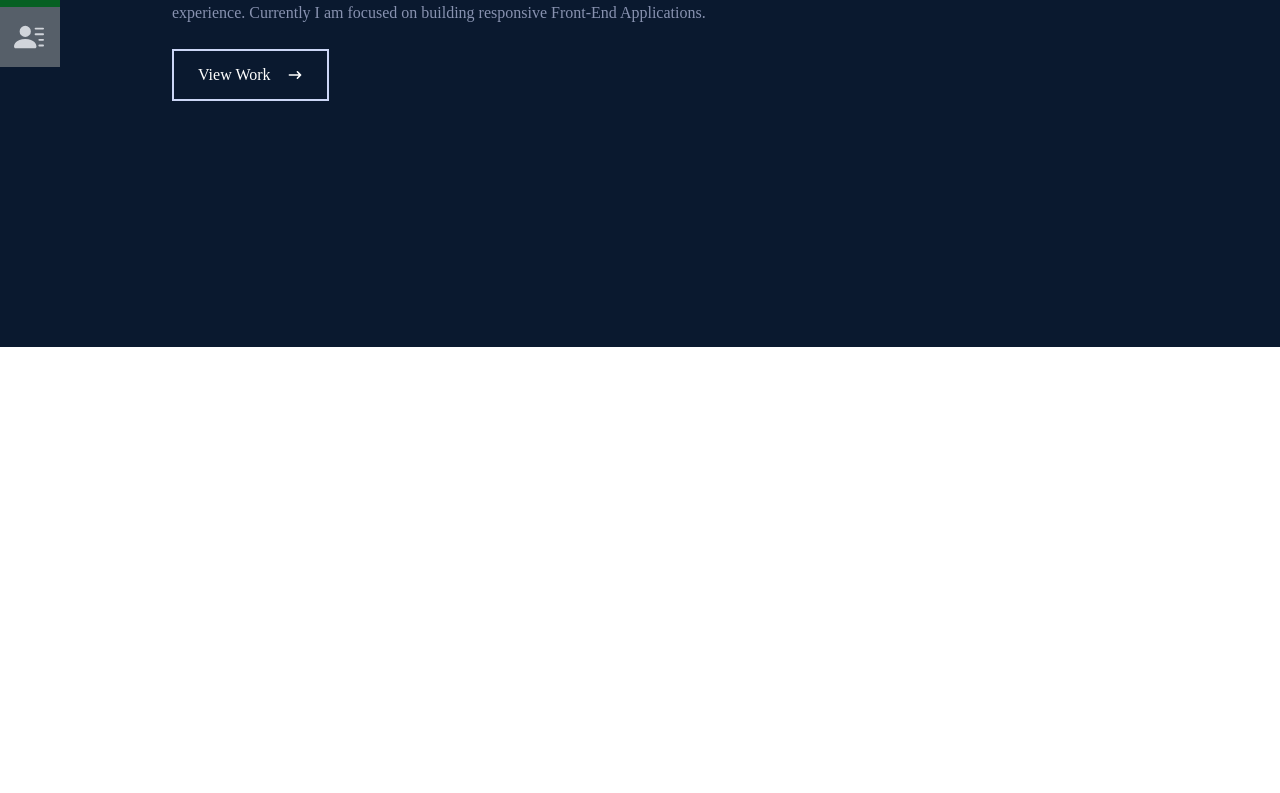
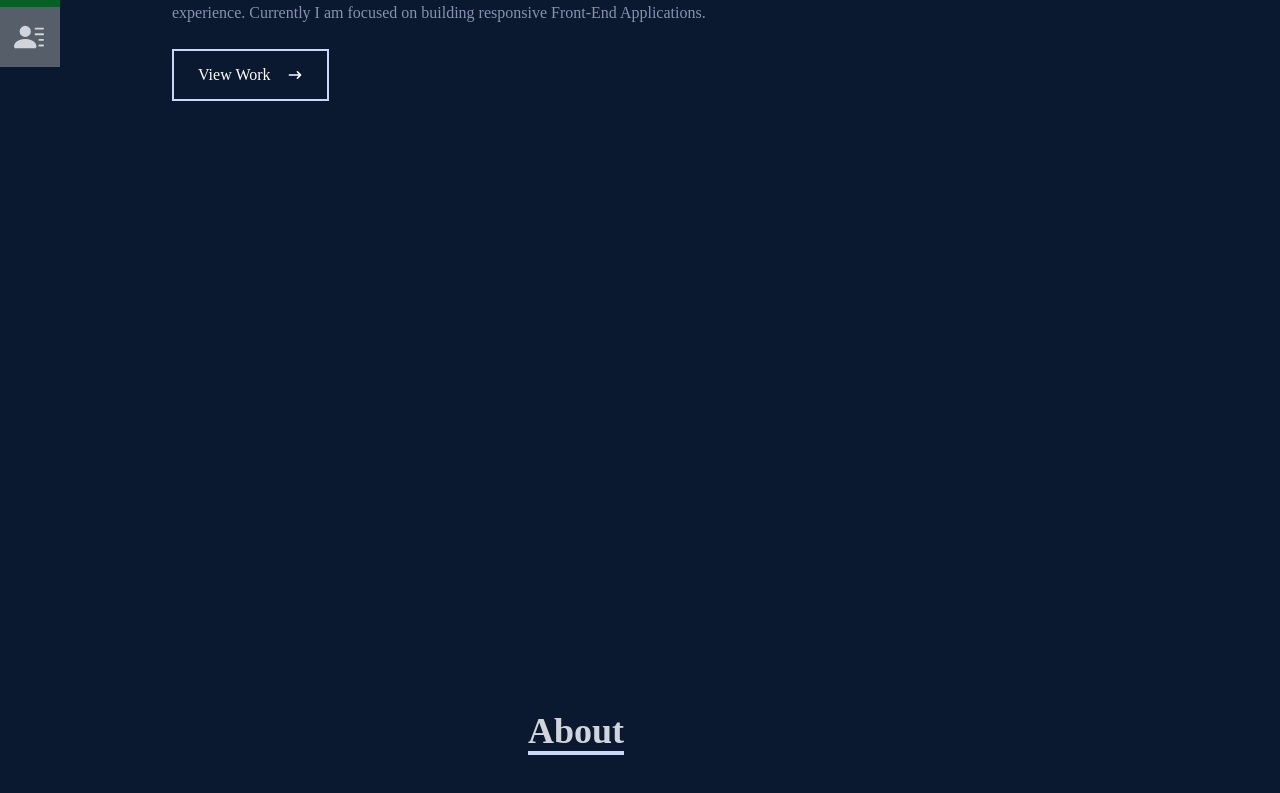
Before and after one commit to CodeJeffreyG/Real-PortFolio, a React (Create React App) app: page / in a window 1280 px wide. Shown: the part 453-1246 px from the top of the page. Before the commit the page ends 800 px from the top, so only its background shows below. Built offline with nearby package versions, Linux system fonts and the light colour scheme.

Commit message:
starting about component

```diff
--- a/src/App.js
+++ b/src/App.js
@@ -1,11 +1,13 @@
 import Home from "./components/Home/Home";
 import Navbar from "./components/Navbar/Navbar";
+import About from "./components/About/About";
 
 function App() {
   return (
     <div>
       <Navbar />
       <Home />
+      <About />
     </div>
   );
 }
--- /dev/null
+++ b/src/components/About/About.jsx
@@ -0,0 +1,20 @@
+import React from "react";
+
+const About = () => {
+  return (
+    <div name="about" className="w-full h-screen bg-[#0a192f] text-gray-300">
+      <div className="flex flex-column justify-center items-center w-full h-full">
+        <div className="max-w-[1000px] w-full grid grid-cols-2 gap-8">
+          <div className="sm:text-right pb-8 pl-4">
+            <p className="text-4xl font-bold inline border-b-4 border-[#ccd6f6]">
+              About
+            </p>
+          </div>
+          <div></div>
+        </div>
+      </div>
+    </div>
+  );
+};
+
+export default About;
```
